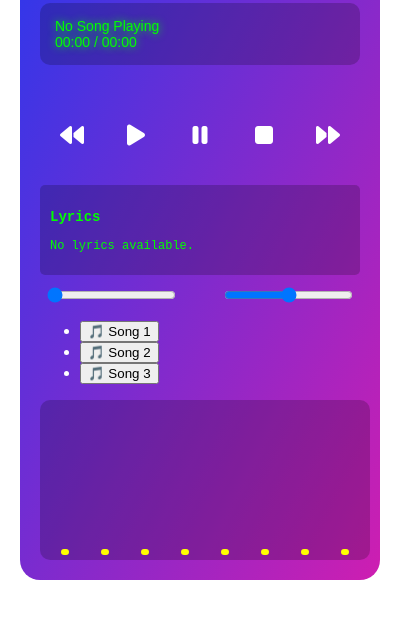
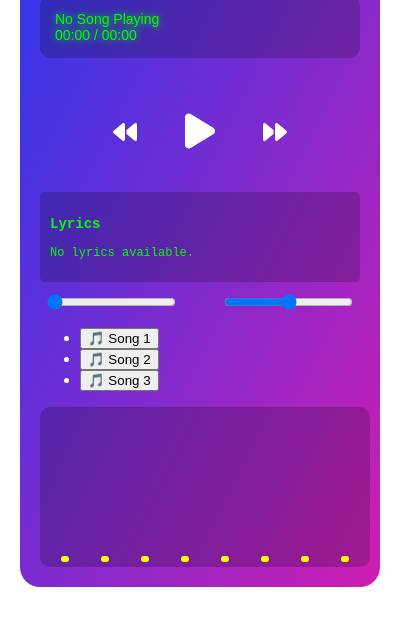
Before and after one commit to CCT-Dublin/music-player-ca1-aoe, an Electron app: page index.html in a window 400 px wide. Shown: the part 205-830 px from the top of the page. Drawn offline with Linux system fonts and the light colour scheme; no server answers.

Commit message:
hidding stop and pause button for now, adding new style to the music control buttons

```diff
--- a/index.html
+++ b/index.html
@@ -33,8 +33,8 @@
         <section id="controls">
             <button id="prev" class="control-btn" aria-label="Previous Song"><i class="fa-solid fa-backward"></i></button>
             <button id="play" class="control-btn" aria-label="Play"><i class="fa-solid fa-play"></i></button>
-            <button id="pause" class="control-btn" aria-label="Pause"><i class="fa-solid fa-pause"></i></button>
-            <button id="stop" class="control-btn" aria-label="Stop"><i class="fa-solid fa-stop"></i></button>
+            <!-- <button id="pause" class="control-btn" aria-label="Pause"><i class="fa-solid fa-pause"></i></button> -->
+            <!-- <button id="stop" class="control-btn" aria-label="Stop"><i class="fa-solid fa-stop"></i></button> -->
             <button id="next" class="control-btn" aria-label="Next Song"><i class="fa-solid fa-forward"></i></button>
             <!-- <button id="shuffle" class="control-btn" aria-label="Shuffle">🔀</button> -->
         </section>
--- a/styles.css
+++ b/styles.css
@@ -80,11 +80,6 @@ body {
     cursor: pointer;
 }
 
-/* .control-btn img {
-    width: 35px;
-    height: 35px;
-} */
-
 /* Seek & Volume Controls */
 #seek-volume-controls {
     -webkit-app-region: no-drag; /*no drag this part*/
@@ -95,36 +90,34 @@ body {
     padding: 0 5px;
 }
 
-.control-icon img {
-    width: 25px; Adjusted size
-    height: 25px;
-}
-/* Adjust Button Styles */
-.control-btn {
-    font-size: 24px; /* Make icons bigger */
-    width: 50px;
-    height: 50px;
-    border: none;
-    background-color: transparent;
-    cursor: pointer;
-    transition: all 0.2s ease-in-out;
+/* Music controls */
+#controls {
     display: flex;
     justify-content: center;
     align-items: center;
-}
+    gap: 1.5rem;
+    margin-top: 20px;
+  }
 
-/* Button Hover Effect */
-.control-btn:hover {
-    background-color: rgba(255, 255, 255, 0.3);
-    filter: brightness(2.2);
-    border-radius: 100px;
-}
+  .control-btn {
+    font-size: 1.5rem;
+    padding: 0.75rem;
+    border: none;
+    background: none;
+    cursor: pointer;
+    transition: transform 0.2s ease, color 0.2s ease;
+    color: #ffffff; /* default color */
+  }
 
-/* Seek & Volume Icons */
-.control-icon {
-    font-size: 20px;
-    padding: 0 10px;
-}
+  .control-btn:hover {
+    /* color: #2c002191; DodgerBlue */
+    transform: scale(1.2);
+  }
+
+  #play {
+    font-size: 2.5rem;
+  }
+
 /* Equalizer */
 #equalizer {
     display: flex;
```
